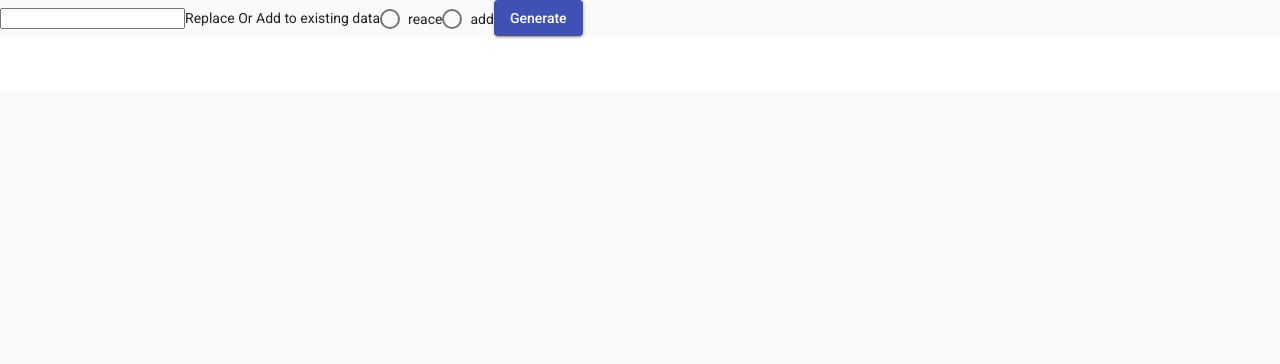
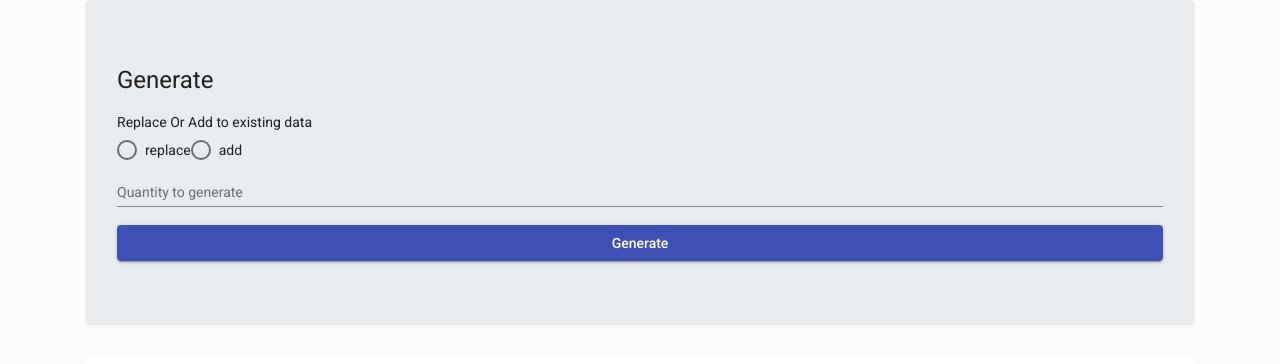
Before and after one commit to nadavlev/batching-client, an Angular app: page /initial in a window 1280 px wide. Shown: the top 364 px of the page. Built offline with nearby package versions, Linux system fonts and the light colour scheme.

Commit message:
generation for improved

```diff
--- a/package.json
+++ b/package.json
@@ -22,6 +22,7 @@
     "@angular/platform-browser-dynamic": "~9.0.1",
     "@angular/router": "~9.0.1",
     "@types/lodash": "^4.14.149",
+    "bootstrap": "^4.4.1",
     "rxjs": "~6.5.4",
     "tslib": "^1.10.0",
     "zone.js": "~0.10.2"
--- a/src/app/initial-test/initial-test.component.html
+++ b/src/app/initial-test/initial-test.component.html
@@ -1,6 +1,7 @@
 <div class="container">
-  <form (ngSubmit)="onSubmitGenerationRequest()" #generateDataForm="ngForm">
-    <input name="generationQuantity" type="number" [(ngModel)]="generationQuantity">
+  <div class="jumbotron">
+    <h1>Generate</h1>
+    <form (ngSubmit)="onSubmitGenerationRequest()" #generateDataForm="ngForm" class="generation-form">
       <label id="replace-add-label">Replace Or Add to existing data</label>
       <mat-radio-group
         aria-labelledby="replace-add-label"
@@ -9,8 +10,13 @@
           {{repAdd}}
         </mat-radio-button>
       </mat-radio-group>
+      <mat-form-field>
+        <mat-label id="generation-quantity">Quantity to generate</mat-label>
+        <input matInput  name="generationQuantity" type="number" [(ngModel)]="generationQuantity" aria-labelledby="generation-quantity">
+      </mat-form-field>
       <button mat-raised-button type="submit" (click)="getData()" color="primary">Generate</button>
     </form>
+  </div>
   <table mat-table [dataSource]="dataSource">
     <ng-container *ngFor="let column of displayedColumns" matColumnDef="{{column}}">
       <th mat-header-cell *matHeaderCellDef>{{column}}</th>
--- a/src/app/initial-test/initial-test.component.scss
+++ b/src/app/initial-test/initial-test.component.scss
@@ -4,8 +4,13 @@
     flex:1;
     overflow: auto;
     flex-direction: column;
-    .generate-button {
-      width: fit-content
+    .generation-form {
+      display: flex;
+      flex-direction: column;
+
+      .generate-button {
+        width: fit-content
+      }
     }
   }
 }
--- a/src/app/initial-test/initial-test.component.ts
+++ b/src/app/initial-test/initial-test.component.ts
@@ -1,6 +1,7 @@
 import { Component, OnInit } from '@angular/core';
 import { HttpClient} from '@angular/common/http';
 import * as _ from "lodash";
+import { FormControl } from '@angular/forms';
 
 interface ResposeObject {
   data: any;
@@ -16,8 +17,8 @@ export class InitialTestComponent implements OnInit {
   public displayedColumns: string[] = [];
   public dataSource: any = [];
   public generationQuantity: number;
-  public replaceAddValues: string[] = ['reace', 'add'];
-  public replaceAdd: string;
+  public replaceAddValues: string[] = ['replace', 'add'];
+  public replaceAdd: FormControl;
 
   constructor(
     private http: HttpClient
--- a/src/app/material/material.module.ts
+++ b/src/app/material/material.module.ts
@@ -4,14 +4,15 @@ import {MatTableModule} from '@angular/material/table';
 import {MatCardModule} from '@angular/material/card';
 import {MatButtonModule} from '@angular/material/button';
 import {MatRadioModule} from '@angular/material/radio';
-
+import {MatInputModule} from '@angular/material/input';
 
 @NgModule({
   exports: [
     MatTableModule,
     MatCardModule,
     MatButtonModule,
-    MatRadioModule
+    MatRadioModule,
+    MatInputModule
   ],
   imports: [
     CommonModule
--- a/src/styles.scss
+++ b/src/styles.scss
@@ -1,4 +1,5 @@
 /* You can add global styles to this file, and also import other style files */
+@import "~bootstrap/dist/css/bootstrap.css";
 
 html, body { height: 100%; }
 body { margin: 0; font-family: Roboto, "Helvetica Neue", sans-serif; }
```
Also changed, not shown: 1 other file (tests, documents, lock files or other folders). Lines whose indentation alone changed are shown as unchanged.
